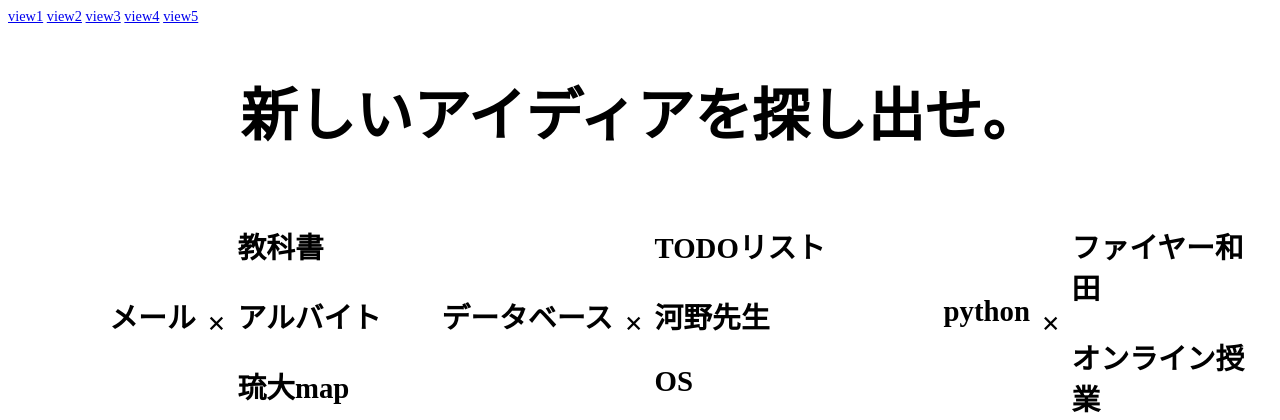
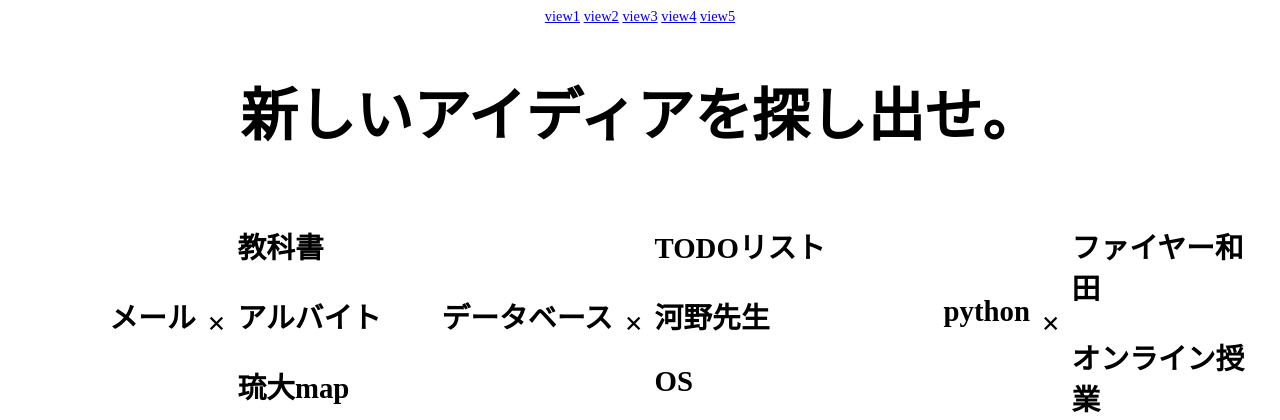
Before and after one commit to hiroya-ie/spark, a Django app: page /spark/ in a window 1280 px wide. Shown: the top 420 px of the page. Run offline with Django 3.2, Linux system fonts and the light colour scheme; parts of the project's set-up code (start-up, migrations or seed data) failed here and were passed over.

Commit message:
tango wo kotei

```diff
--- a/static/spark/style.css
+++ b/static/spark/style.css
@@ -239,3 +239,7 @@ a.btn--orange:hover {
 .form {
   text-align: center;
 }
+
+.link {
+  text-align: center;
+}
```
